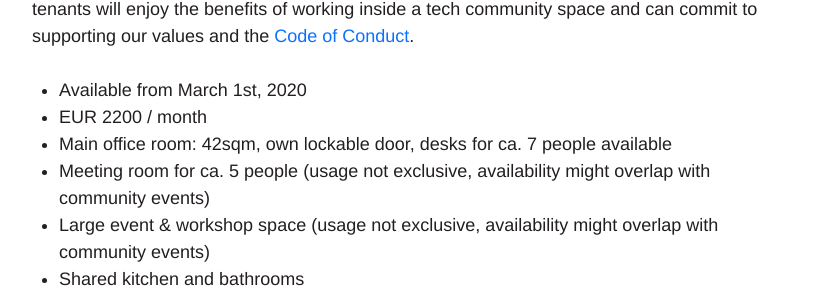
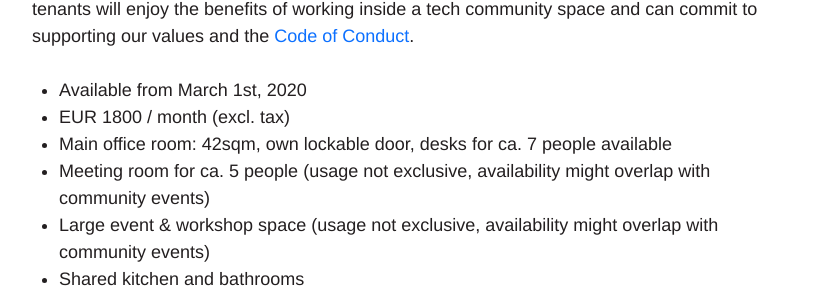
Before and after one commit to co-up/co-up.de, a Jekyll site: the page built from rent-office.html, in a window 1280 px wide. Shown: the part 757-1054 px from the top of the page, without its empty margins (224-1055 px from the left). Built offline with Jekyll 4.4.1, drawn with Linux system fonts in a browser that asks for light colours.

Commit message:
updated the office price
and made clear that its excluding tax, which wasn't clear before and is normal in B2B

```diff
--- a/rent-office.html
+++ b/rent-office.html
@@ -30,7 +30,7 @@ description: Need a space for your next workshop, offsite, or team event? You ca
 
 <ul>
   <li>Available from March 1st, 2020</li>
-  <li>EUR 2200 / month</li>
+  <li>EUR 1800 / month (excl. tax)</li>
   <li>Main office room: 42sqm, own lockable door, desks for ca. 7 people available</li>
   <li>Meeting room for ca. 5 people (usage not exclusive, availability might overlap with community events)</li>
   <li>Large event & workshop space (usage not exclusive, availability might overlap with community events)</li>
```
